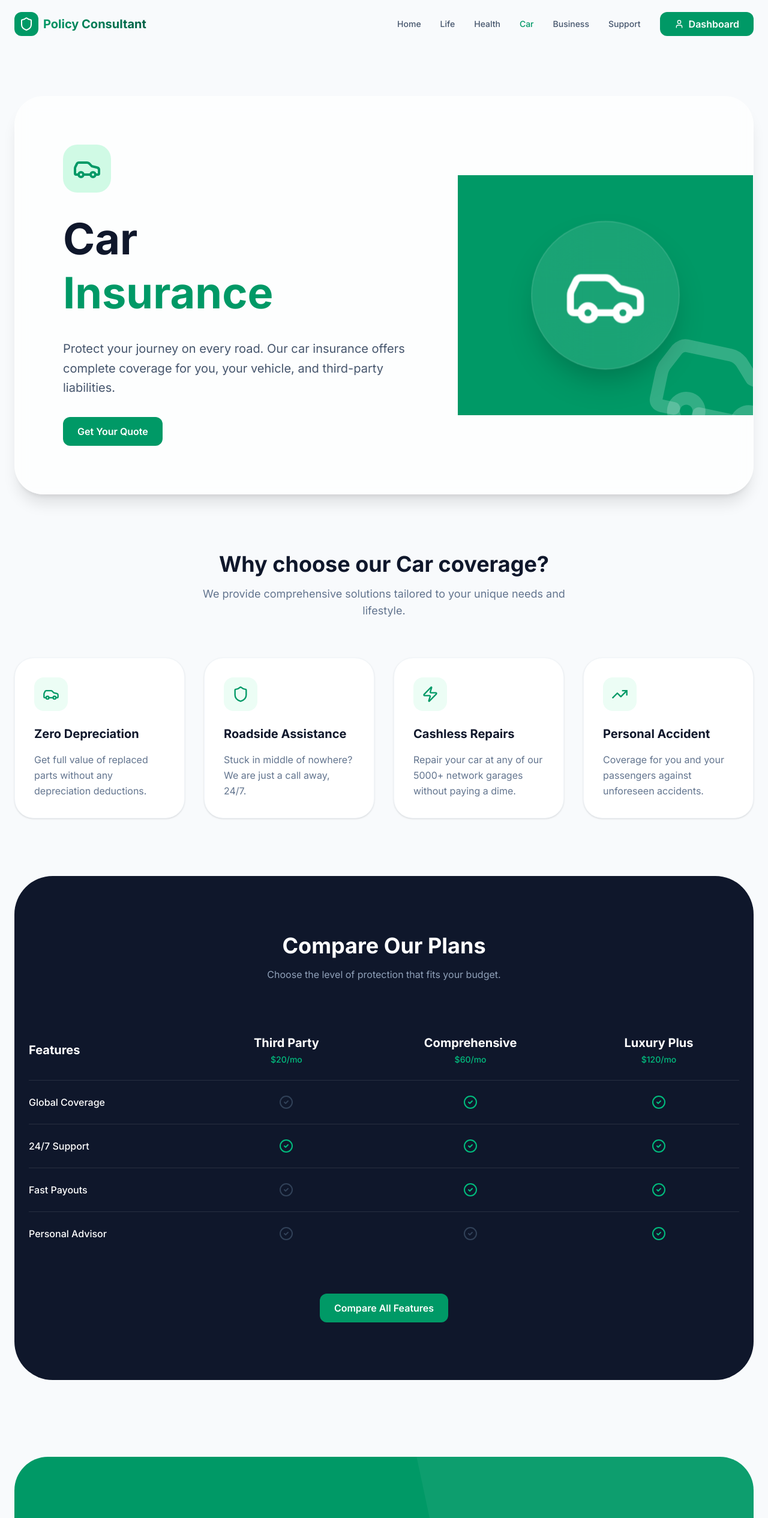
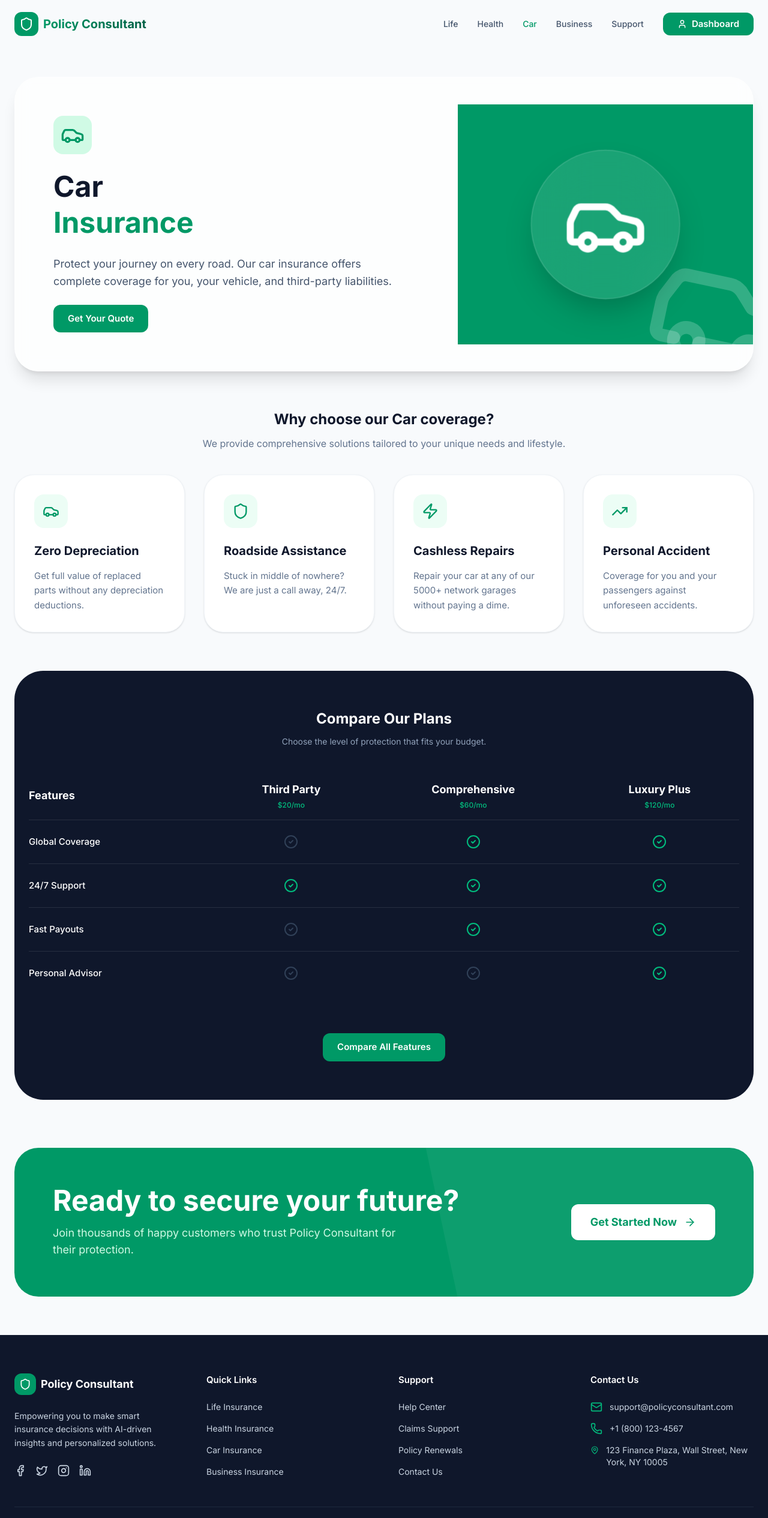
Before and after one commit to Gulhane-Shivani/policy_consultant, a React (Vite) app: page /car in a window 1280 px wide. Shown: the top 2530 px of the page at 60% size. Built offline with nearby package versions, Linux system fonts and the light colour scheme.

Commit message:
implement initial project structure with core components and pages

```diff
--- a/src/components/common/Footer.jsx
+++ b/src/components/common/Footer.jsx
@@ -10,9 +10,9 @@ const Footer = () => {
           <div className="space-y-6">
             <Link to="/" className="flex items-center space-x-2">
               <div className="bg-emerald-600 p-2 rounded-xl">
-                <Shield className="w-6 h-6 text-white" />
+                <Shield className="w-5 h-5 text-white" />
               </div>
-              <span className="text-xl font-bold text-white">Policy Consultant</span>
+              <span className="text-lg font-bold text-white">Policy Consultant</span>
             </Link>
             <p className="text-sm leading-relaxed">
               Empowering you to make smart insurance decisions with AI-driven insights and personalized solutions.
--- a/src/components/common/InsuranceDetails.jsx
+++ b/src/components/common/InsuranceDetails.jsx
@@ -3,20 +3,20 @@ import { CheckCircle2, Shield, Zap, TrendingUp, ArrowRight } from 'lucide-react'
 
 const InsuranceDetails = ({ title, description, icon: Icon, benefits, plans, color = 'emerald' }) => {
   return (
-    <div className="pt-20 pb-20">
+    <div className="pt-12 pb-16">
       {/* Page Hero */}
-      <section className="relative px-6 mb-24">
+      <section className="relative px-6 mb-16">
         <div className="container mx-auto">
-          <div className="glass rounded-[3rem] overflow-hidden flex flex-col lg:flex-row items-center">
-            <div className="p-12 lg:p-20 lg:w-3/5 space-y-8">
-              <div className={`inline-flex p-4 rounded-3xl bg-${color}-100 text-${color}-600`}>
-                <Icon className="w-12 h-12" />
+          <div className="glass rounded-[2.5rem] overflow-hidden flex flex-col lg:flex-row items-center">
+            <div className="p-10 lg:p-16 lg:w-3/5 space-y-6">
+              <div className={`inline-flex p-3 rounded-2xl bg-${color}-100 text-${color}-600`}>
+                <Icon className="w-10 h-10" />
               </div>
-              <h1 className="text-5xl lg:text-7xl font-bold text-slate-900 leading-tight">
+              <h1 className="text-3xl lg:text-5xl font-bold text-slate-900 leading-tight">
                 {title} <br />
                 <span className={`text-${color}-600`}>Insurance</span>
               </h1>
-              <p className="text-xl text-slate-600 max-w-xl leading-relaxed">
+              <p className="text-lg text-slate-600 max-w-xl leading-relaxed">
                 {description}
               </p>
               <button className="btn-primary">Get Your Quote</button>
@@ -36,10 +36,10 @@ const InsuranceDetails = ({ title, description, icon: Icon, benefits, plans, col
       </section>
 
       {/* Benefits Grid */}
-      <section className="container mx-auto px-6 mb-24">
-        <div className="text-center mb-16 space-y-4">
-          <h2 className="text-4xl font-bold text-slate-900">Why choose our {title} coverage?</h2>
-          <p className="text-slate-500 max-w-2xl mx-auto text-lg">We provide comprehensive solutions tailored to your unique needs and lifestyle.</p>
+      <section className="container mx-auto px-6 mb-16">
+        <div className="text-center mb-10 space-y-3">
+          <h2 className="text-2xl font-bold text-slate-900">Why choose our {title} coverage?</h2>
+          <p className="text-slate-500 max-w-2xl mx-auto text-base">We provide comprehensive solutions tailored to your unique needs and lifestyle.</p>
         </div>
         <div className="grid grid-cols-1 md:grid-cols-2 lg:grid-cols-4 gap-8">
           {benefits.map((benefit, idx) => (
@@ -59,22 +59,22 @@ const InsuranceDetails = ({ title, description, icon: Icon, benefits, plans, col
       </section>
 
       {/* Comparison Table */}
-      <section className="bg-slate-900 py-24 px-6 text-white rounded-[4rem] mx-6">
+      <section className="bg-slate-900 py-16 px-6 text-white rounded-[3rem] mx-6">
         <div className="container mx-auto">
-          <div className="text-center mb-16">
-            <h2 className="text-4xl font-bold mb-4">Compare Our Plans</h2>
-            <p className="text-slate-400">Choose the level of protection that fits your budget.</p>
+          <div className="text-center mb-10">
+            <h2 className="text-2xl font-bold mb-3">Compare Our Plans</h2>
+            <p className="text-slate-400 text-sm">Choose the level of protection that fits your budget.</p>
           </div>
 
           <div className="overflow-x-auto">
             <table className="w-full text-left">
               <thead>
                 <tr className="border-b border-white/10">
-                  <th className="py-6 text-xl font-bold">Features</th>
+                  <th className="py-4 text-lg font-bold">Features</th>
                   {plans.map(plan => (
-                    <th key={plan.name} className="py-6 text-center">
-                      <div className="text-xl font-bold mb-1">{plan.name}</div>
-                      <div className="text-emerald-500 text-sm font-medium">{plan.price}</div>
+                    <th key={plan.name} className="py-4 text-center">
+                      <div className="text-lg font-bold mb-1">{plan.name}</div>
+                      <div className="text-emerald-500 text-xs font-medium">{plan.price}</div>
                     </th>
                   ))}
                 </tr>
@@ -101,17 +101,17 @@ const InsuranceDetails = ({ title, description, icon: Icon, benefits, plans, col
       </section>
 
       {/* CTA Section */}
-      <section className="container mx-auto px-6 mt-32">
-        <div className="relative p-12 lg:p-24 rounded-[3.5rem] bg-emerald-600 overflow-hidden">
+      <section className="container mx-auto px-6 mt-20">
+        <div className="relative p-10 lg:p-16 rounded-[2.5rem] bg-emerald-600 overflow-hidden">
           <div className="absolute top-0 right-0 w-1/2 h-full bg-white/5 skew-x-12 translate-x-24"></div>
-          <div className="relative z-10 flex flex-col lg:flex-row items-center justify-between gap-12">
-            <div className="text-white space-y-6 lg:w-2/3">
-              <h2 className="text-4xl lg:text-6xl font-bold">Ready to secure your future?</h2>
-              <p className="text-emerald-100 text-xl max-w-xl">Join thousands of happy customers who trust Policy Consultant for their protection.</p>
+          <div className="relative z-10 flex flex-col lg:flex-row items-center justify-between gap-8">
+            <div className="text-white space-y-4 lg:w-2/3">
+              <h2 className="text-3xl lg:text-5xl font-bold">Ready to secure your future?</h2>
+              <p className="text-emerald-100 text-lg max-w-xl">Join thousands of happy customers who trust Policy Consultant for their protection.</p>
             </div>
-            <button className="group bg-white text-emerald-600 px-12 py-6 rounded-[2rem] text-xl font-bold flex items-center space-x-3 transition-all hover:shadow-2xl hover:bg-emerald-50 active:scale-95">
+            <button className="group bg-white text-emerald-600 px-8 py-4 rounded-xl text-lg font-bold flex items-center space-x-3 transition-all hover:shadow-2xl hover:bg-emerald-50 active:scale-95">
               <span>Get Started Now</span>
-              <ArrowRight className="w-6 h-6 group-hover:translate-x-1 transition-transform" />
+              <ArrowRight className="w-5 h-5 group-hover:translate-x-1 transition-transform" />
             </button>
           </div>
         </div>
--- a/src/components/common/Navbar.jsx
+++ b/src/components/common/Navbar.jsx
@@ -17,7 +17,7 @@ const Navbar = () => {
   }, []);
 
   const navLinks = [
-    { name: 'Home', path: '/' },
+    { name: '', path: '/' },
     { name: 'Life', path: '/life' },
     { name: 'Health', path: '/health' },
     { name: 'Car', path: '/car' },
--- a/src/components/home/Hero.jsx
+++ b/src/components/home/Hero.jsx
@@ -25,13 +25,13 @@ const Hero = () => {
               <span className="text-emerald-700 text-sm font-semibold uppercase tracking-wider">Trusted by 2M+ Users</span>
             </div>
 
-            <h1 className="text-5xl lg:text-7xl font-extrabold text-slate-900 leading-tight">
+            <h1 className="text-3xl lg:text-5xl font-extrabold text-slate-900 leading-tight">
               Smart Insurance <br />
               <span className="text-emerald-600">Decisions</span> Made <br />
               <span className="underline decoration-emerald-500/30">Simple</span>
             </h1>
 
-            <p className="text-xl text-slate-600 max-w-lg leading-relaxed">
+            <p className="text-lg text-slate-600 max-w-lg leading-relaxed">
               Get personalized AI-driven advice to find the perfect policy for you, your family, or your business in minutes.
             </p>
 
--- a/src/components/quote/QuoteEngine.jsx
+++ b/src/components/quote/QuoteEngine.jsx
@@ -29,24 +29,24 @@ const QuoteEngine = () => {
   };
 
   return (
-    <div className="bg-white rounded-[2.5rem] shadow-2xl border border-slate-100 overflow-hidden flex flex-col md:flex-row min-h-[500px]">
+    <div className="bg-white rounded-[2rem] shadow-xl border border-slate-100 overflow-hidden flex flex-col md:flex-row min-h-[450px]">
       {/* Sidebar Tabs */}
-      <div className="w-full md:w-1/3 bg-slate-50 p-6 space-y-4 border-r border-slate-100">
-        <h3 className="text-xl font-bold text-slate-900 mb-8 p-2">Insurance Types</h3>
+      <div className="w-full md:w-1/3 bg-slate-50 p-5 space-y-3 border-r border-slate-100">
+        <h3 className="text-lg font-bold text-slate-900 mb-6 p-2">Insurance Types</h3>
         {insuranceTypes.map((type) => (
           <button
             key={type.id}
             onClick={() => {setActiveTab(type.id); setQuote(null);}}
-            className={`w-full p-4 rounded-2xl flex items-center space-x-4 transition-all duration-300 ${
+            className={`w-full p-3 rounded-xl flex items-center space-x-3 transition-all duration-300 ${
               activeTab === type.id
                 ? 'bg-emerald-600 text-white shadow-lg shadow-emerald-200 scale-105'
                 : 'bg-transparent text-slate-500 hover:bg-white hover:text-emerald-600'
             }`}
           >
-            <div className={`p-2 rounded-xl ${activeTab === type.id ? 'bg-white/20' : 'bg-slate-200'}`}>
+            <div className={`p-1.5 rounded-lg ${activeTab === type.id ? 'bg-white/20' : 'bg-slate-200'}`}>
               {type.icon}
             </div>
-            <span className="font-bold">{type.label} Insurance</span>
+            <span className="font-bold text-sm">{type.label} Insurance</span>
           </button>
         ))}
       </div>
@@ -63,9 +63,9 @@ const QuoteEngine = () => {
               className="space-y-8"
               onSubmit={handleGetQuote}
             >
-              <div className="space-y-2">
-                <h2 className="text-3xl font-bold text-slate-900 capitalize">{activeTab} Insurance Quote</h2>
-                <p className="text-slate-500">Provide a few details to get your personalized estimate.</p>
+              <div className="space-y-1">
+                <h2 className="text-xl font-bold text-slate-900 capitalize">{activeTab} Insurance Quote</h2>
+                <p className="text-slate-500 text-sm">Provide a few details to get your personalized estimate.</p>
               </div>
 
               <div className="grid grid-cols-1 md:grid-cols-2 gap-6">
@@ -109,12 +109,12 @@ const QuoteEngine = () => {
               animate={{ opacity: 1, scale: 1 }}
               className="h-full flex flex-col justify-center items-center text-center space-y-8"
             >
-              <div className="w-20 h-20 bg-emerald-100 text-emerald-600 rounded-full flex items-center justify-center">
-                <Calculator className="w-10 h-10" />
+              <div className="w-16 h-16 bg-emerald-100 text-emerald-600 rounded-full flex items-center justify-center">
+                <Calculator className="w-8 h-8" />
               </div>
-              <div className="space-y-2">
-                <h3 className="text-4xl font-bold text-slate-900">Your Estimated Quote</h3>
-                <p className="text-slate-500 italic">This is an instant estimate based on current market rates.</p>
+              <div className="space-y-1">
+                <h3 className="text-2xl font-bold text-slate-900">Your Estimated Quote</h3>
+                <p className="text-slate-500 text-xs italic">This is an instant estimate based on current market rates.</p>
               </div>
 
               <div className="bg-slate-50 p-8 rounded-3xl border border-slate-100 w-full max-w-sm">
--- a/src/index.css
+++ b/src/index.css
@@ -9,7 +9,7 @@
 
 @layer base {
   body {
-    @apply bg-slate-50 text-slate-900 font-sans antialiased;
+    @apply bg-slate-50 text-slate-900 font-sans antialiased text-[15px];
   }
 }
 
--- a/src/pages/Dashboard.jsx
+++ b/src/pages/Dashboard.jsx
@@ -52,8 +52,8 @@ const Dashboard = () => {
       <main className="flex-grow p-6 lg:p-12 space-y-10">
         <header className="flex flex-col md:flex-row justify-between items-start md:items-center gap-4">
           <div>
-            <h1 className="text-3xl font-bold bg-clip-text text-transparent bg-gradient-to-r from-slate-900 to-slate-600">Welcome Back, Alex!</h1>
-            <p className="text-slate-500">You have 2 active policies and 1 renewal coming up.</p>
+            <h1 className="text-xl font-bold bg-clip-text text-transparent bg-gradient-to-r from-slate-900 to-slate-600">Welcome Back, Alex!</h1>
+            <p className="text-slate-500 text-sm">You have 2 active policies and 1 renewal coming up.</p>
           </div>
           <div className="flex items-center space-x-4">
             <div className="bg-white p-2 rounded-full border border-slate-100 relative cursor-pointer">
@@ -70,8 +70,8 @@ const Dashboard = () => {
           {/* Active Policies */}
           <section className="xl:col-span-2 space-y-6">
             <div className="flex justify-between items-center">
-              <h2 className="text-xl font-bold text-slate-900">Active Policies</h2>
-              <button className="text-emerald-600 font-bold text-sm hover:underline">View All</button>
+              <h2 className="text-lg font-bold text-slate-900">Active Policies</h2>
+              <button className="text-emerald-600 font-bold text-xs hover:underline">View All</button>
             </div>
             <div className="grid grid-cols-1 md:grid-cols-2 gap-6">
               {activePolicies.map((policy) => (
@@ -89,8 +89,8 @@ const Dashboard = () => {
                     </span>
                   </div>
                   <div>
-                    <h3 className="text-2xl font-bold">{policy.title}</h3>
-                    <p className="text-xl font-medium text-slate-400 mt-1">{policy.premium}</p>
+                    <h3 className="text-xl font-bold">{policy.title}</h3>
+                    <p className="text-lg font-medium text-slate-400 mt-1">{policy.premium}</p>
                   </div>
                   <button className="w-full py-3 bg-slate-50 font-bold rounded-xl text-slate-700 hover:bg-slate-100 transition-colors">Manage Policy</button>
                 </motion.div>
--- a/src/pages/Support.jsx
+++ b/src/pages/Support.jsx
@@ -58,20 +58,20 @@ const Support = () => {
   };
 
   return (
-    <div className="pt-20 pb-32">
+    <div className="pt-12 pb-24">
       <div className="container mx-auto px-6">
-        <div className="text-center mb-16 space-y-4">
-          <h1 className="text-5xl font-bold bg-clip-text text-transparent bg-gradient-to-r from-slate-900 to-slate-600">How can we help?</h1>
-          <p className="text-slate-500 text-lg">Browse our resources or get in touch with our team 24/7.</p>
+        <div className="text-center mb-10 space-y-3">
+          <h1 className="text-3xl font-bold bg-clip-text text-transparent bg-gradient-to-r from-slate-900 to-slate-600">How can we help?</h1>
+          <p className="text-slate-500 text-base">Browse our resources or get in touch with our team 24/7.</p>
         </div>
 
         {/* Support Tabs */}
-        <div className="flex flex-wrap justify-center gap-4 mb-16">
+        <div className="flex flex-wrap justify-center gap-3 mb-12">
           {tabs.map((tab) => (
             <button
               key={tab.id}
               onClick={() => setActiveTab(tab.id)}
-              className={`flex items-center space-x-3 px-8 py-4 rounded-2xl font-bold transition-all ${
+              className={`flex items-center space-x-2 px-6 py-3 rounded-xl font-bold transition-all ${
                 activeTab === tab.id
                   ? 'bg-emerald-600 text-white shadow-xl shadow-emerald-100 scale-105'
                   : 'bg-white text-slate-500 hover:bg-emerald-50 hover:text-emerald-600'
@@ -132,7 +132,7 @@ const Support = () => {
 
                 {/* FAQ Accordion */}
                 <div className="space-y-6 max-w-3xl mx-auto">
-                    <h3 className="text-3xl font-bold text-center mb-10">Frequently Asked Questions</h3>
+                    <h3 className="text-2xl font-bold text-center mb-8">Frequently Asked Questions</h3>
                     <div className="space-y-4">
                        {filteredFaq.length > 0 ? filteredFaq.map((item) => (
                           <div
@@ -187,8 +187,8 @@ const Support = () => {
                       <FileText className="w-10 h-10" />
                     </div>
                     <div className="max-w-xl space-y-4">
-                      <h2 className="text-4xl font-bold">Smart Claims Process</h2>
-                      <p className="text-slate-500 text-lg">Submit your claim digitally in less than 5 minutes. Track progress every step of the way.</p>
+                      <h2 className="text-2xl font-bold">Smart Claims Process</h2>
+                      <p className="text-slate-500 text-base">Submit your claim digitally in less than 5 minutes. Track progress every step of the way.</p>
                     </div>
 
                     <div className="grid grid-cols-1 md:grid-cols-3 gap-8 w-full max-w-4xl">
```
Also changed, not shown: src/components/advisor/AdvisorForm.jsx (+15 -15 lines), src/pages/Home.jsx (+23 -23 lines).
